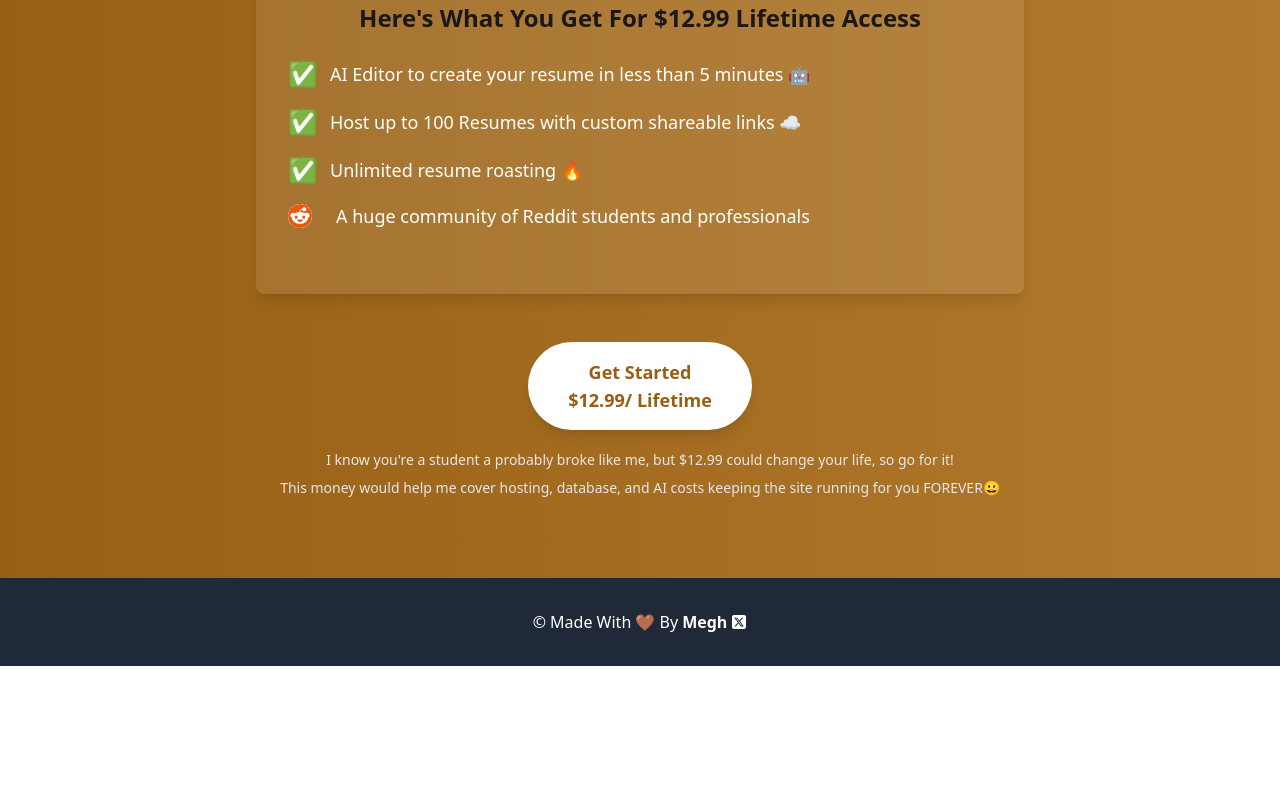
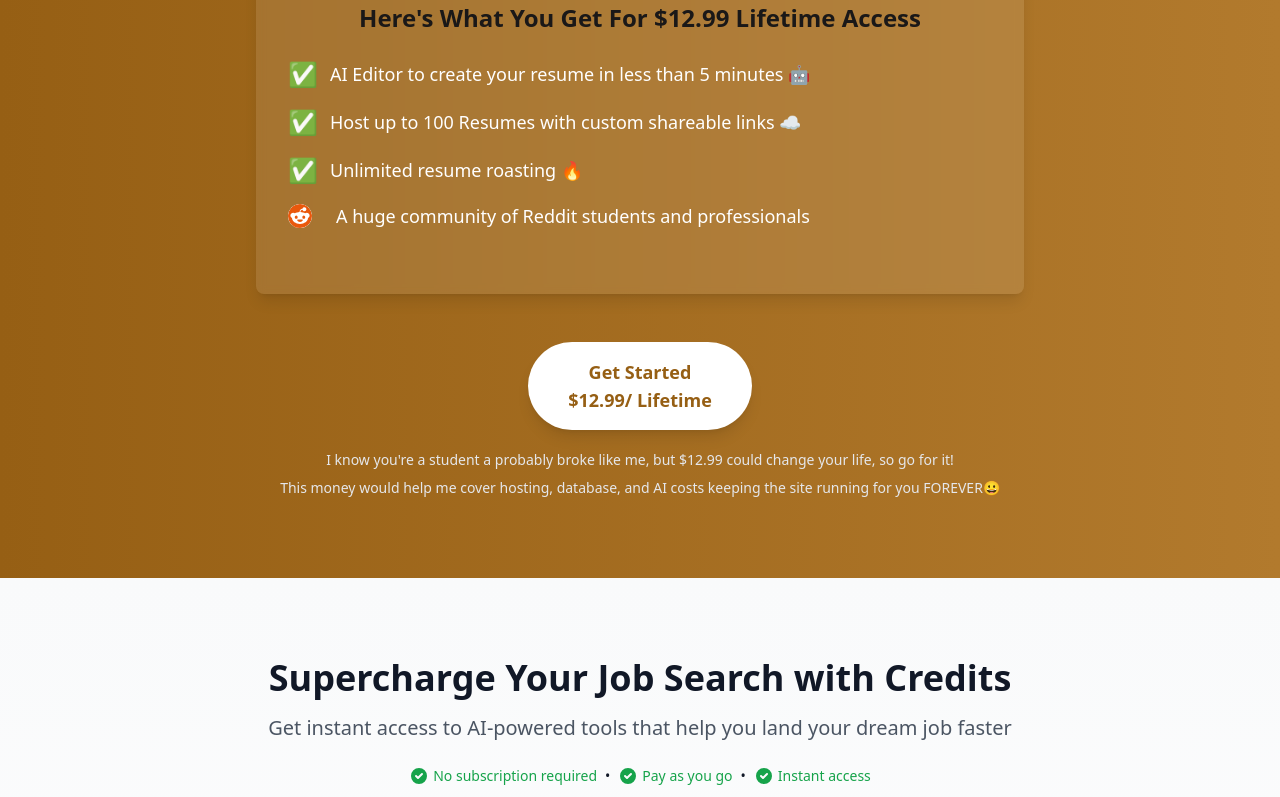
Before and after one commit to meghm1007/resumeroast, a Next.js app: page / in a window 1280 px wide. Shown: the part 2000-2797 px from the top of the page. Before the commit the page ends 2666 px from the top, so only its background shows below. Built offline with nearby package versions, Linux system fonts and the light colour scheme; no server answers.

Commit message:
home page, other fixes

```diff
--- /dev/null
+++ b/app/_components/BillingSection.tsx
@@ -0,0 +1,173 @@
+import Link from "next/link";
+
+const BillingSection = () => {
+  const creditOptions = [
+    {
+      credits: 100,
+      price: 10,
+      description: "Perfect for small projects",
+      features: [
+        "Generate 20 Cover Letters",
+        "AI Resume Review",
+        "Basic Support",
+      ],
+      bgColor: "bg-white",
+    },
+    {
+      credits: 250,
+      price: 20,
+      description: "Most popular for medium projects",
+      features: [
+        "Generate 50 Cover Letters",
+        "AI Resume Review",
+        "Priority Support",
+        "Resume Analytics",
+      ],
+      popular: true,
+      bgColor: "bg-blue-50",
+    },
+    {
+      credits: 500,
+      price: 35,
+      description: "Best value for larger projects",
+      features: [
+        "Generate 100 Cover Letters",
+        "AI Resume Review",
+        "24/7 Premium Support",
+        "Advanced Analytics",
+        "Custom Templates",
+      ],
+      bgColor: "bg-white",
+    },
+  ];
+
+  return (
+    <section className="py-20 bg-gradient-to-b from-gray-50 to-white">
+      <div className="max-w-7xl mx-auto px-4">
+        {/* Engaging Header Section */}
+        <div className="text-center max-w-3xl mx-auto mb-16">
+          <h2 className="text-4xl font-extrabold text-gray-900 mb-4">
+            Supercharge Your Job Search with Credits
+          </h2>
+          <p className="text-xl text-gray-600 mb-6">
+            Get instant access to AI-powered tools that help you land your dream
+            job faster
+          </p>
+          <div className="flex items-center justify-center space-x-2 text-sm">
+            <span className="flex items-center text-green-600">
+              <svg
+                className="w-5 h-5 mr-1"
+                fill="currentColor"
+                viewBox="0 0 20 20"
+              >
+                <path
+                  fillRule="evenodd"
+                  d="M10 18a8 8 0 100-16 8 8 0 000 16zm3.707-9.293a1 1 0 00-1.414-1.414L9 10.586 7.707 9.293a1 1 0 00-1.414 1.414l2 2a1 1 0 001.414 0l4-4z"
+                  clipRule="evenodd"
+                />
+              </svg>
+              No subscription required
+            </span>
+            <span className="mx-2">•</span>
+            <span className="flex items-center text-green-600">
+              <svg
+                className="w-5 h-5 mr-1"
+                fill="currentColor"
+                viewBox="0 0 20 20"
+              >
+                <path
+                  fillRule="evenodd"
+                  d="M10 18a8 8 0 100-16 8 8 0 000 16zm3.707-9.293a1 1 0 00-1.414-1.414L9 10.586 7.707 9.293a1 1 0 00-1.414 1.414l2 2a1 1 0 001.414 0l4-4z"
+                  clipRule="evenodd"
+                />
+              </svg>
+              Pay as you go
+            </span>
+            <span className="mx-2">•</span>
+            <span className="flex items-center text-green-600">
+              <svg
+                className="w-5 h-5 mr-1"
+                fill="currentColor"
+                viewBox="0 0 20 20"
+              >
+                <path
+                  fillRule="evenodd"
+                  d="M10 18a8 8 0 100-16 8 8 0 000 16zm3.707-9.293a1 1 0 00-1.414-1.414L9 10.586 7.707 9.293a1 1 0 00-1.414 1.414l2 2a1 1 0 001.414 0l4-4z"
+                  clipRule="evenodd"
+                />
+              </svg>
+              Instant access
+            </span>
+          </div>
+        </div>
+
+        {/* Credit Packages */}
+        <div className="grid md:grid-cols-3 gap-8">
+          {creditOptions.map((option) => (
+            <Link
+              href="/billing"
+              key={option.credits}
+              className={`${
+                option.bgColor
+              } relative rounded-2xl p-8 shadow-lg hover:shadow-xl transition-all duration-300 border-2 ${
+                option.popular
+                  ? "border-blue-500 scale-105"
+                  : "border-gray-100 hover:scale-102"
+              }`}
+            >
+              {option.popular && (
+                <span className="absolute -top-4 left-1/2 -translate-x-1/2 bg-blue-500 text-white px-4 py-1 rounded-full text-sm font-medium">
+                  MOST POPULAR
+                </span>
+              )}
+              <div className="text-center">
+                <p className="text-5xl font-bold text-gray-900 mb-2">
+                  <span className="text-2xl">$</span>
+                  {option.price}
+                </p>
+                <p className="text-2xl font-bold text-blue-600 mb-4">
+                  {option.credits} Credits
+                </p>
+                <p className="text-gray-600 mb-6">{option.description}</p>
+                <ul className="text-left space-y-3 mb-8">
+                  {option.features.map((feature, index) => (
+                    <li key={index} className="flex items-center text-gray-600">
+                      <svg
+                        className="w-5 h-5 mr-2 text-green-500"
+                        fill="currentColor"
+                        viewBox="0 0 20 20"
+                      >
+                        <path
+                          fillRule="evenodd"
+                          d="M16.707 5.293a1 1 0 010 1.414l-8 8a1 1 0 01-1.414 0l-4-4a1 1 0 011.414-1.414L8 12.586l7.293-7.293a1 1 0 011.414 0z"
+                          clipRule="evenodd"
+                        />
+                      </svg>
+                      {feature}
+                    </li>
+                  ))}
+                </ul>
+                <div className="bg-blue-500 text-white py-3 px-6 rounded-lg font-semibold hover:bg-blue-600 transition-colors">
+                  Get Started
+                </div>
+              </div>
+            </Link>
+          ))}
+        </div>
+
+        {/* Trust Indicators */}
+        <div className="mt-16 text-center">
+          <p className="text-gray-500 mb-4">
+            Trusted by thousands of job seekers
+          </p>
+          <div className="flex justify-center space-x-6">
+            <span className="text-gray-400">🔒 Secure Payment</span>
+            <span className="text-gray-400">🎯 Instant Access</span>
+          </div>
+        </div>
+      </div>
+    </section>
+  );
+};
+
+export default BillingSection;
--- a/app/dashboard/documents/page.tsx
+++ b/app/dashboard/documents/page.tsx
@@ -74,6 +74,15 @@ export default function MyDocuments() {
 
   return (
     <div className="p-6">
+      <h1 className="text-4xl font-bold mb-6">My Documents</h1>
+      <p className="text-gray-500 mb-6">
+        Your latest cover letters and resumes are shown here. Changes in your
+        cover letter and resume replace the previous version. Be sure to save
+        your resume by clicking on{" "}
+        <span className="font-bold">Let Others Roast It!</span> which stores
+        your resume on the cloud and makes it visible to everyone on the
+        internet
+      </p>
       <h1 className="text-2xl font-bold mb-6">My Cover Letters</h1>
 
       {coverLetters.length === 0 ? (
--- a/app/page.tsx
+++ b/app/page.tsx
@@ -8,7 +8,8 @@ import { SiGooglegemini } from "react-icons/si";
 import { FaSquareXTwitter, FaFire } from "react-icons/fa6";
 import "./DynamicHeading.css";
 import { FaReddit } from "react-icons/fa6";
-import dynamic from 'next/dynamic';
+import dynamic from "next/dynamic";
+import BillingSection from "./_components/BillingSection";
 
 // Simple loading spinner component
 const LoadingSpinner = () => (
@@ -18,7 +19,15 @@ const LoadingSpinner = () => (
 );
 
 // FeatureCard component
-const FeatureCard = ({ icon, title, description }: { icon: ReactNode; title: string; description: string }) => (
+const FeatureCard = ({
+  icon,
+  title,
+  description,
+}: {
+  icon: ReactNode;
+  title: string;
+  description: string;
+}) => (
   <div className="bg-gray-50 p-6 rounded-lg shadow-md text-center">
     <div className="flex justify-center mb-4">{icon}</div>
     <h3 className="text-xl font-semibold mb-2 text-[#3e2c1c]">{title}</h3>
@@ -27,7 +36,13 @@ const FeatureCard = ({ icon, title, description }: { icon: ReactNode; title: str
 );
 
 // FAQItem component
-const FAQItem = ({ question, answer }: { question: string; answer: string }) => (
+const FAQItem = ({
+  question,
+  answer,
+}: {
+  question: string;
+  answer: string;
+}) => (
   <div className="bg-gray-50 p-6 rounded-lg shadow-md">
     <h3 className="text-xl font-semibold mb-2 text-[#3e2c1c]">{question}</h3>
     <p className="text-gray-600">{answer}</p>
@@ -291,7 +306,7 @@ export default function Home() {
           </p>
         </div>
       </section>
-
+      <BillingSection />
       {/* Footer */}
       <footer className="bg-gray-800 text-white py-8 text-center">
         <div className="flex justify-center items-center">
```
